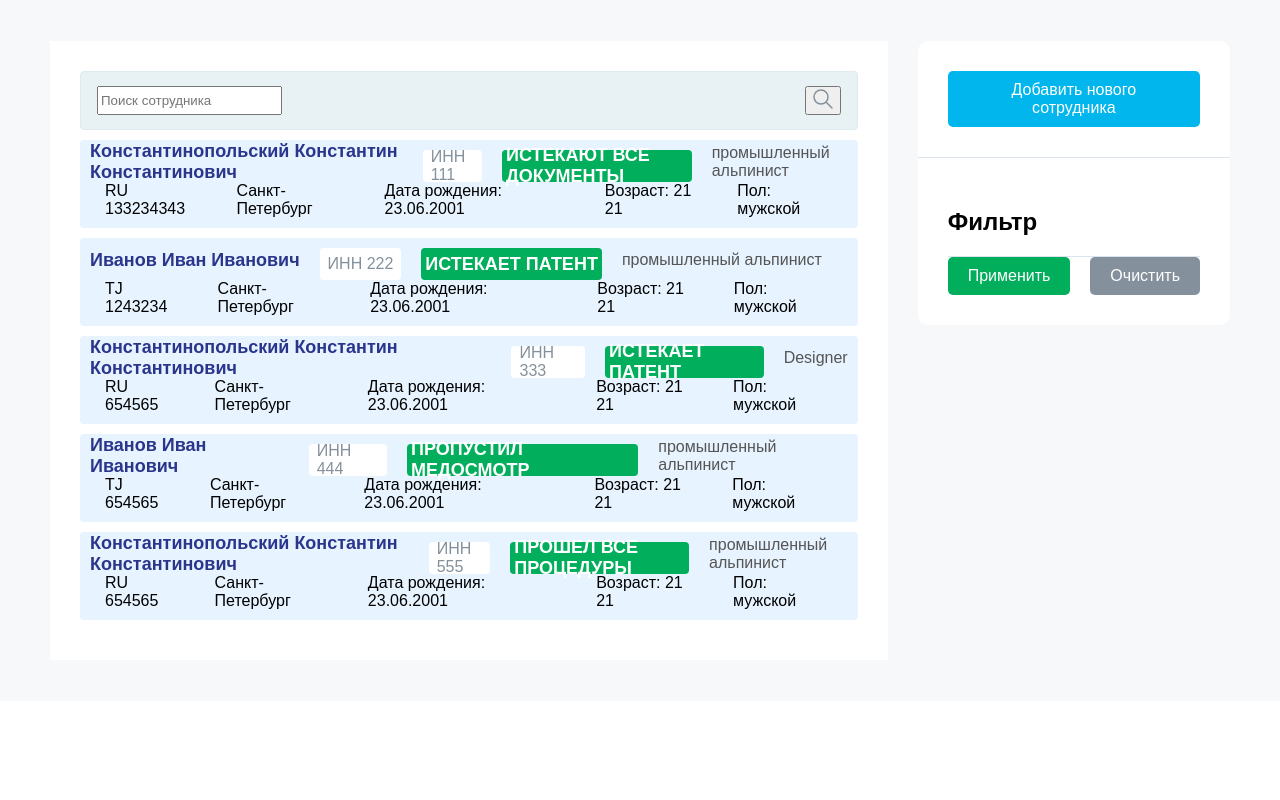
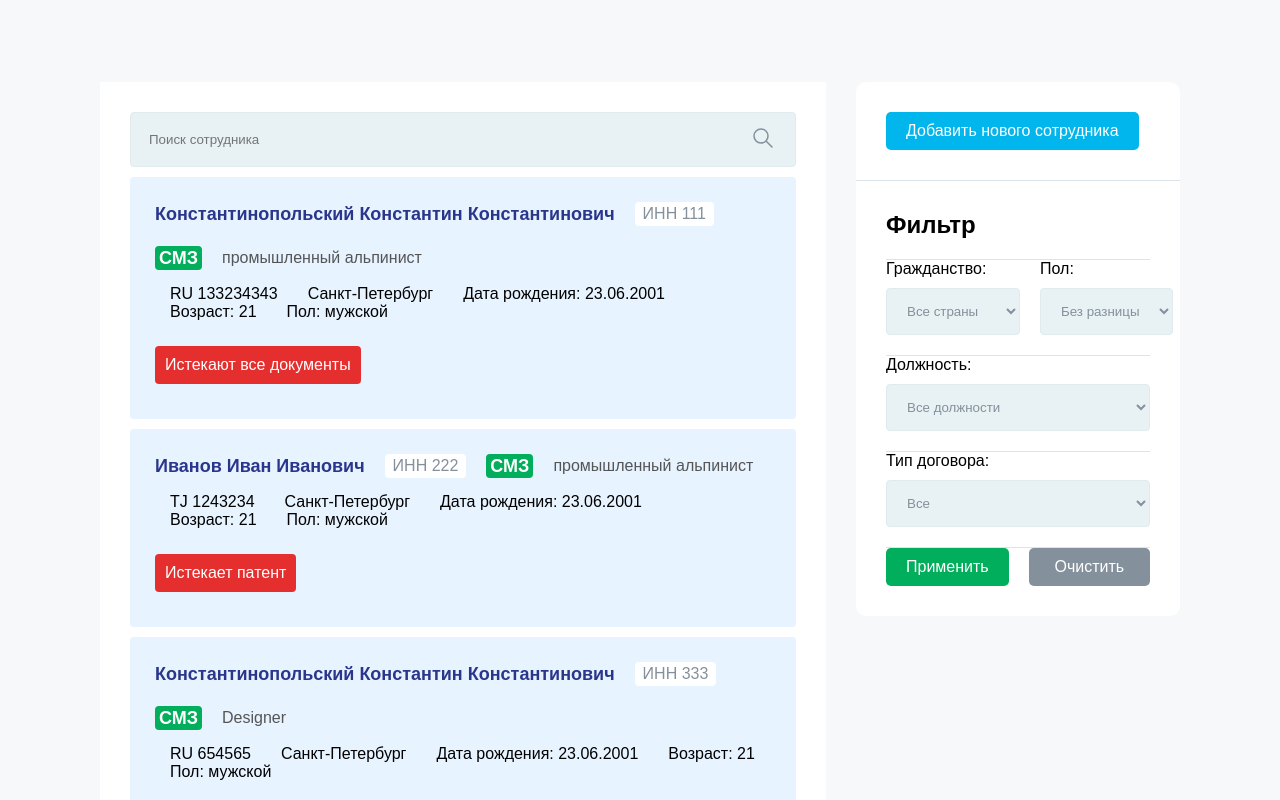
Before and after one commit to katesereda1808/employees-list-2, a React (Vite) app: page / in a window 1280 px wide. Shown: the top 800 px of the page. Built offline with nearby package versions, Linux system fonts and the light colour scheme.

Commit message:
добавить фильтры

```diff
--- a/src/UI/employee-card/EmployeeCard.module.css
+++ b/src/UI/employee-card/EmployeeCard.module.css
@@ -3,18 +3,29 @@
   border-radius: 4px;
   margin: 10px 0;
   padding: 10px;
+  display: flex;
+  flex-direction: column;
+  gap: 15px;
+  padding: 25px;
 }
 
 .cardRow {
   display: flex;
 }
 
+@media (max-width: 1400px) {
+  .cardRow {
+    flex-wrap: wrap;
+  }
+}
+
 .cardRowMainInfo {
   gap: 20px;
+  /* height: 24px;  */
 }
 
 .cardRowMainInfo > * {
-  height: 24px;
+  /* height: 24px; */
   display: flex;
   align-items: center;
   flex-wrap: nowrap;
@@ -31,6 +42,8 @@
   background: #ffffff;
   padding: 4px 8px;
   border-radius: 4px;
+  height: 24px;
+  white-space: nowrap;
 }
 
 .employeeContract {
@@ -41,6 +54,7 @@
   color: #ffffff;
   background: #00AE5B;
   border-radius: 4px;
+  height: 24px;
 }
 
 .employeeRole {
@@ -53,4 +67,14 @@
 
 .extraInfo {
   padding: 0 15px;
+  white-space: nowrap;
 }
+
+.employeeStatus {
+  border-radius: 4px;
+  margin: 10px 0;
+  padding: 10px;
+  background: #E52E2E;
+  color: #ffffff;
+  width: fit-content;
+}
--- a/src/UI/employee-card/EmployeeCard.tsx
+++ b/src/UI/employee-card/EmployeeCard.tsx
@@ -13,16 +13,17 @@ const EmployeeCard: React.FC<EmployeeCardProps> = ({employee} ) => {
       <div className={`${styles.cardRow} ${styles.cardRowMainInfo}`}>
         <span className={styles.employeeName}>{employee.name}</span>
         <span className={styles.employeeINN}>ИНН {employee.inn}</span>
-        <span className={styles.employeeContract}>{employee.status}</span>
+        <span className={styles.employeeContract}>{employee.contract}</span>
         <span className={styles.employeeRole}>{employee.role}</span>
       </div>
       <div className={styles.cardRow}>
         <span className={styles.extraInfo}>{employee.citizenship} {employee.number}</span>
         <span className={styles.extraInfo}>{employee.city}</span>
         <span className={styles.extraInfo}>Дата рождения: {employee.birthday}</span>
-        <span className={styles.extraInfo}>Возраст: {employee.age} {employee.age}</span>
+        <span className={styles.extraInfo}>Возраст: {employee.age}</span>
         <span className={styles.extraInfo}>Пол: {employee.gender}</span>
       </div>
+      <div className={styles.employeeStatus}>{employee.status}</div>
     </div>
   );
 };
--- a/src/UI/employee-list/EmployeeList.module.css
+++ b/src/UI/employee-list/EmployeeList.module.css
@@ -1,3 +1,24 @@
 .listContainer {
     font-size: 14px;
 }
+
+.pageContainer {
+    display: flex;
+    background: #F7F8F9;
+    gap: 30px;
+    padding: 41px 50px;
+    width: 100%;
+}
+
+.employeesList {
+    background: #ffff;
+    height: 100%;
+    padding: 30px;
+    width: 100%;
+}
+
+.notFound {
+    font-size: 18px;
+    width: 100%;
+    margin-top: 15px;
+}
--- a/src/UI/employee-list/EmployeeList.tsx
+++ b/src/UI/employee-list/EmployeeList.tsx
@@ -1,6 +1,7 @@
 import { useState } from 'react';
 import EmployeeCard from "../../UI/employee-card/EmployeeCard";
 import Search from "../../UI/search/Search";
+import Filters from "../../UI/filters/Filters";
 import { EMPLOYEES } from  "../../data/data";
 import styles from './EmployeeList.module.css';
 
@@ -14,14 +15,41 @@ const EmployeeList = () => {
     setFilteredEmployees(searchResults);
   };
 
+  const handleApplyFilters = (filters: {
+    citizenship: string;
+    gender: string;
+    role: string;
+    contract: string;
+  }) => {
+    const filtered = EMPLOYEES.filter(employee => {
+      const matchesCitizenship = !filters.citizenship || employee.citizenship === filters.citizenship;
+      const matchesGender = !filters.gender || employee.gender === filters.gender;
+      const matchesRole = !filters.role || employee.role.toLowerCase().includes(filters.role.toLowerCase());
+      const matchesContract = !filters.contract || employee.contract === filters.contract;
+
+      return matchesCitizenship && matchesGender && matchesRole && matchesContract;
+    });
+
+    setFilteredEmployees(filtered);
+  };
+
+  const handleClearFilters = () => {
+    setFilteredEmployees(EMPLOYEES); // Reset to original employee list
+  };
+
   return (
     <div className={styles.pageContainer}>
       <div className={styles.employeesList}>
         <Search onSearch={handleSearch} />
-        {filteredEmployees.map((employee) => (
-          <EmployeeCard key={employee.id} employee={employee} />
-        ))}
+        {filteredEmployees.length > 0 ? (
+                filteredEmployees.map(employee => (
+                  <EmployeeCard key={employee.id} employee={employee} />
+                ))
+              ) : (
+                <div className={styles.notFound}>По запросу ничего не найдено</div>
+              )}
       </div>
+      <Filters onApplyFilters={handleApplyFilters} onClearFilters={handleClearFilters} />
     </div>
   );
 };
--- a/src/UI/filters/Filters.module.css
+++ b/src/UI/filters/Filters.module.css
@@ -5,6 +5,16 @@
     flex-direction: column;
     background: #ffff;
     border-radius: 10px;
+}
+
+.filtersBody {
+    display: flex;
+    flex-direction: column;
+    gap: 20px;
+}
+
+.filtersHeading {
+    margin: 0;
 }
 
 .filtersRow {
@@ -20,6 +30,20 @@
     width: 100%;
 }
 
+.filtersItem {
+    display: flex;
+    flex-direction: column;
+    gap: 10px;
+}
+
+.filtersSelect {
+    padding: 14px 16px;
+    color: #84909B;
+    background: #E8F1F4;
+    border: 1px solid #E0EBEF;
+    border-radius: 4px;
+}
+
 .block {
     padding: 30px;
 }
--- a/src/UI/filters/Filters.tsx
+++ b/src/UI/filters/Filters.tsx
@@ -1,41 +1,95 @@
+import { useState } from 'react';
 import styles from './Filters.module.css';
 import Button from '../button/Button';
 
+interface FiltersProps {
+  onApplyFilters: (filters: {
+    citizenship: string;
+    gender: string;
+    role: string;
+    contract: string;
+  }) => void;
+  onClearFilters: () => void;
+}
 
-function Filters() {
-  const applyFilters = (buttonName: string) => {
-    alert(`${buttonName} button clicked!`);
+const Filters: React.FC<FiltersProps> = ({ onApplyFilters, onClearFilters }) => {
+  const [citizenship, setCitizenship] = useState('');
+  const [gender, setGender] = useState('');
+  const [role, setRole] = useState('');
+  const [contract, setContract] = useState('');
+
+  const applyFilters = () => {
+    onApplyFilters({ citizenship, gender, role, contract });
   };
-  const clearFilters = (buttonName: string) => {
-    alert(`${buttonName} button clicked!`);
+
+  const clearFilters = () => {
+    setCitizenship('');
+    setGender('');
+    setRole('');
+    setContract('');
+    onClearFilters();
   };
 
   return (
     <div className={styles.filtersContainer}>
       <div className={`${styles.block} ${styles.addNewEmployeeBlock}`}>
         <Button
-        content="Добавить нового сотрудника"
-        color="#00B6ED"
-        onClick={() => clearFilters('gray')}
+          className={styles.block}
+          content="Добавить нового сотрудника"
+          color="#00B6ED"
+          onClick={clearFilters}
         />
       </div>
       <div className={`${styles.block} ${styles.filtersBody}`}>
-        <h2>Фильтр</h2>
-      <div className={styles.filtersRow}>
-        <Button
-        content="Применить"
-        color="#00AE5B"
-        onClick={() => applyFilters('Green')}
-        />
-        <Button
-        content="Очистить"
-        color="#84909B"
-        onClick={() => clearFilters('gray')}
-        />
-      </div>
+        <h2 className={styles.filtersHeading}>Фильтр</h2>
+
+        <div className={styles.filtersRow}>
+          <div className={styles.filtersItem}>
+            <label>Гражданство:</label>
+            <select className={styles.filtersSelect} value={citizenship} onChange={(e) => setCitizenship(e.target.value)}>
+              <option value="">Все страны</option>
+              <option value="RU">Россия</option>
+              <option value="TJ">Таджикистан</option>
+            </select>
+          </div>
+          <div className={styles.filtersItem}>
+            <label>Пол:</label>
+            <select className={styles.filtersSelect} value={gender} onChange={(e) => setGender(e.target.value)}>
+              <option value="">Без разницы</option>
+              <option value="мужской">Мужской</option>
+              <option value="женский">Женский</option>
+            </select>
+          </div>
+        </div>
+
+        <div className={styles.filtersRow}>
+          <div className={styles.filtersItem}>
+            <label>Должность:</label>
+            <select className={styles.filtersSelect} value={role} onChange={(e) => setRole(e.target.value)}>
+              <option value="все">Все должности</option>
+              <option value="промышленный альпинист">Промышленный альпинист</option>
+            </select>
+          </div>
+        </div>
+
+        <div className={styles.filtersRow}>
+          <div className={styles.filtersItem}>
+            <label>Тип договора:</label>
+            <select className={styles.filtersSelect} value={contract} onChange={(e) => setContract(e.target.value)}>
+              <option value="">Все</option>
+              <option value="СМЗ">СМЗ</option>
+              <option value="ГПХ">ГПХ</option>
+            </select>
+          </div>
+        </div>
+
+        <div className={styles.filtersRow}>
+          <Button content="Применить" color="#00AE5B" onClick={applyFilters} />
+          <Button content="Очистить" color="#84909B" onClick={clearFilters} />
+        </div>
       </div>
     </div>
   );
-}
+};
 
 export default Filters;
--- a/src/UI/search/Search.module.css
+++ b/src/UI/search/Search.module.css
@@ -13,6 +13,19 @@
     justify-content: space-between;
 }
 
+.searchInput {
+    background: transparent;
+    border: 0;
+    outline: none;
+    width: 100%;
+}
+
+.searchBtn {
+    background: transparent;
+    border: 0;
+    cursor: pointer;
+}
+
 .hint {
     font-size: 13px;
     color: #B0BCC7;
--- a/src/UI/search/Search.tsx
+++ b/src/UI/search/Search.tsx
@@ -27,7 +27,7 @@ const Search: React.FC<SearchProps> = ({ onSearch }) => {
           value={searchTerm}
           onChange={handleInputChange}
         />
-        <button onClick={handleSearchClick}>
+        <button className={styles.searchBtn} onClick={handleSearchClick}>
           <img src={SearchIcon} alt="search btn" />
         </button>
       </div>
--- a/src/index.css
+++ b/src/index.css
@@ -1,3 +1,6 @@
+* {
+  box-sizing: border-box;
+}
 /* :root {
   font-family: Inter, system-ui, Avenir, Helvetica, Arial, sans-serif;
   line-height: 1.5;
--- a/src/pages/main-page/MainPage.tsx
+++ b/src/pages/main-page/MainPage.tsx
@@ -6,10 +6,10 @@ function EmployeesPage() {
 
   return (
     <div className={styles.pageContainer}>
-      <div className={styles.employeesList}>
+      {/* <div className={styles.employeesList}> */}
       <EmployeeList />
-      </div>
-      <Filters/>
+      {/* </div> */}
+      {/* <Filters/> */}
     </div>
   )
 }
```
